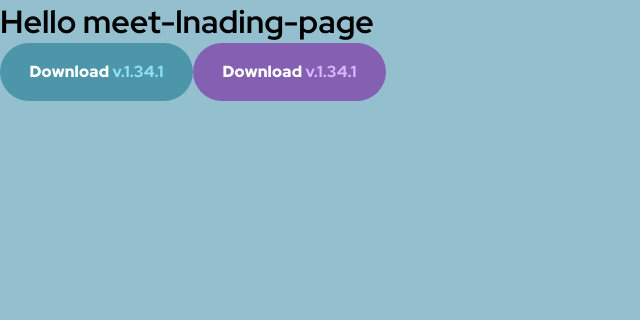
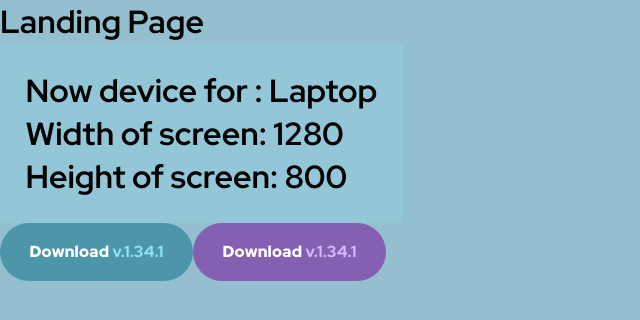
Before and after one commit to PiriyaLapa/meet-landing-page, a React (Create React App) app: page / in a window 1280 px wide. Shown: the top 320 px of the page, without its empty margins (0-640 px from the left). Built offline with nearby package versions, Linux system fonts and the light colour scheme.

Commit message:
update and ttry to deploy

```diff
--- a/src/App.tsx
+++ b/src/App.tsx
@@ -1,13 +1,14 @@
 import * as React from 'react';
 import GlobalStyles from './styles/GlobalStyles';
 import Button from './components/buttons/Button';
+import LandingPage from './pages/LandingPage';
 
 export default class App extends React.Component {
   render() {
     return (
       <div>
        <GlobalStyles />
-        <h1>Hello meet-lnading-page</h1>
+          <LandingPage />
         <Button  btnType='Primary'/>
         <Button  btnType='Secondary'/>
       </div>
--- a/src/pages/LandingPage.tsx
+++ b/src/pages/LandingPage.tsx
@@ -1,7 +1,50 @@
 import { Component, ReactNode } from "react";
+import { StyledScreenSizeDetect } from "../styles/styles";
 
 export default class LandingPage extends Component {
+  // Define initial state to hold window dimensions
+  state = {
+    windowWidth: window.innerWidth,
+    windowHeight: window.innerHeight,
+  };
+
+  // Function to update window dimensions in state
+  updateWindowDimensions = () => {
+    this.setState({
+      windowWidth: window.innerWidth,
+      windowHeight: window.innerHeight,
+    });
+  };
+
+  // Add event listener to update window dimensions when resized
+  componentDidMount() {
+    window.addEventListener("resize", this.updateWindowDimensions);
+  }
+
+  // Remove event listener when component is unmounted
+  componentWillUnmount() {
+    window.removeEventListener("resize", this.updateWindowDimensions);
+  }
   render(): ReactNode {
-    return <h1>Landing Page</h1>;
+    const { windowWidth, windowHeight } = this.state;
+
+    let screenNow =
+      windowWidth <= 767
+        ? "Mobile"
+        : windowWidth <= 1023
+        ? "Tablet"
+        : windowWidth <= 1439
+        ? "Laptop"
+        : "Desktop";
+    return (
+      <div>
+        <h1>Landing Page</h1>
+        <StyledScreenSizeDetect>
+          <h1>Now device for : {screenNow}</h1>
+          <h1>Width of screen: {windowWidth}</h1>
+          <h1>Height of screen: {windowHeight}</h1>
+        </StyledScreenSizeDetect>
+      </div>
+    );
   }
 }
--- a/src/styles/styles.ts
+++ b/src/styles/styles.ts
@@ -17,7 +17,7 @@ export const StyledButton = styled.button<StyledBtnProp>`
   font-weight: 900;
   font-size: 16px;
   line-height: 26px;
-  letter-spacing:0.2px;
+  letter-spacing: 0.2px;
   span {
     font-family: "Red Hat Display";
     font-style: normal;
@@ -27,3 +27,12 @@ export const StyledButton = styled.button<StyledBtnProp>`
     color: ${(props) => (props.btnType === "Primary" ? "#8fe3f9" : "#D9B8FF")};
   }
 `;
+
+//  Styled Detect screen size fucntion
+export const StyledScreenSizeDetect = styled.div`
+  width: auto;
+  height: auto;
+  display:inline-block;
+  background-color: rgba(143,227,249, 0.2);
+  padding:2%;
+`;
```
